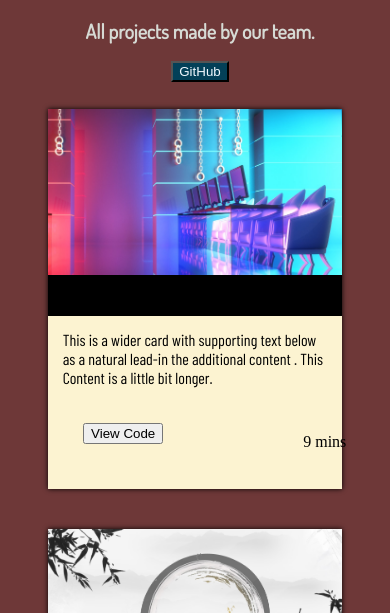
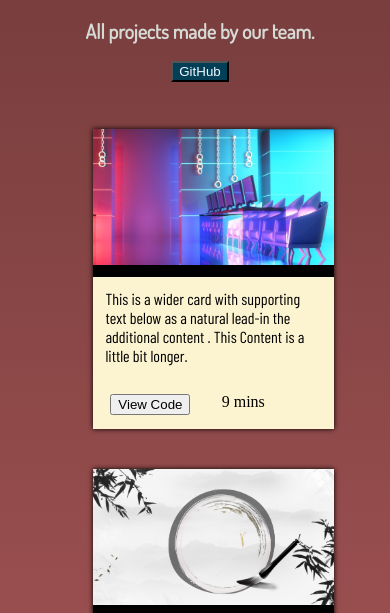
Before and after one commit to AdityaNarayan2000/ProjectPage, a plain HTML site: page index.html in a window 390 px wide. Shown: the part 206-819 px from the top of the page. Drawn offline with nearby package versions, Linux system fonts and the light colour scheme.

Commit message:
Update Style.css

```diff
--- a/Style.css
+++ b/Style.css
@@ -6,7 +6,7 @@
 body{
     overflow-y: scroll;
     overflow-x: hidden;
-    background-color: rgb(110, 56, 56);
+    background-image: linear-gradient(rgb(110, 56, 56),rgb(199, 102, 102),rgb(110, 56, 56));
 }
 H1{
     color: yellowgreen;
@@ -22,18 +22,14 @@ h2{
     text-align: center;
     margin-left: 10px;
 }
-
 .git {
     background-color: rgb(3, 64, 88);
     color: aliceblue;
 }
-
 thu {
     color: aliceblue;
 }
 /* thu is the term thumbnail when foto is not present */
-
-
 .list{
     background-color: rgb(252, 243, 209);
 }
@@ -82,14 +78,10 @@ thu {
     width: 100%;
     display: grid;
     grid-template-columns: 1fr 1fr;
-    grid-gap: 7rem;
-    /* flex-direction: row; */
-    /* padding-left: 15px; */
-    /* padding-top: 15px; */
+    grid-gap: 3rem;
 }
 .view{
-    margin-top: 15%;
-    margin-left: 25%;
+    margin: 15%;
 }
 
 }
@@ -99,33 +91,27 @@ thu {
         margin: auto;
         align-content: center;
         width: 110%;
-        /* background-color: floralwhite; */
     }
 
 .stat {
     width: 100%;
     display: grid;
     grid-template-columns: 1fr 1fr;
-    grid-gap: 7rem;
-    /* flex-direction: row; */
-    /* padding-left: 15px; */
-    /* padding-top: 15px; */
+    grid-gap: 3rem;
 }
 .view{
-    margin-top: 15%;
-    margin-left: 25%;
+    margin: 15%;
 }
 
 }
 
-@media(max-width: 700px) and (min-width: 0px) {
+@media(max-width: 700px) and (min-width: 500px) {
     .container {
         align-content: stretch;
         margin: auto;
         margin-top: 2%;
         display: flex;
         flex-direction: column;
-        /* background-color: floralwhite; */
     }
 
     .list {
@@ -157,12 +143,63 @@ thu {
     display: grid;
     grid-template-columns: 1fr 1fr;
     grid-gap: 10rem;
-    /* flex-direction: row; */
+
     padding-left: 15px;
     padding-top: 15px;
 }
 .view{
-    margin-top: 7%;
-    margin-left: 25%;
+    margin: 7%;
 }
 }
+
+@media(max-width: 500px) {
+    .container {
+        padding-top: 20px;
+        padding-left: 10%;
+        margin: auto;
+        width: 75%;
+        margin-top: 2%;
+        display: flex;
+        flex-wrap: wrap;
+    }
+
+    .list {
+        margin: 20px;
+        width: 260px;
+        height: 300px;
+        box-shadow: 0px 0px 5px rgb(0, 0, 0);
+    }
+
+    .img {
+
+        overflow: hidden;
+        display: block;
+        margin-top: auto;
+        margin-bottom: auto;
+        text-align: center;
+        background-position: center;
+        background-size: cover;
+        background-color: rgb(0, 0, 0);
+        height: 49%;
+        width:auto;
+    }
+
+    .des {
+        padding: 5%;
+    }
+
+
+.stat {
+    width: 100%;
+    display: grid;
+    grid-template-columns: 1fr 1fr;
+    grid-gap: 1rem;
+}
+.view{
+    margin: 15%;
+}
+
+};
+    margin-left: 25%;
+
+}
```
